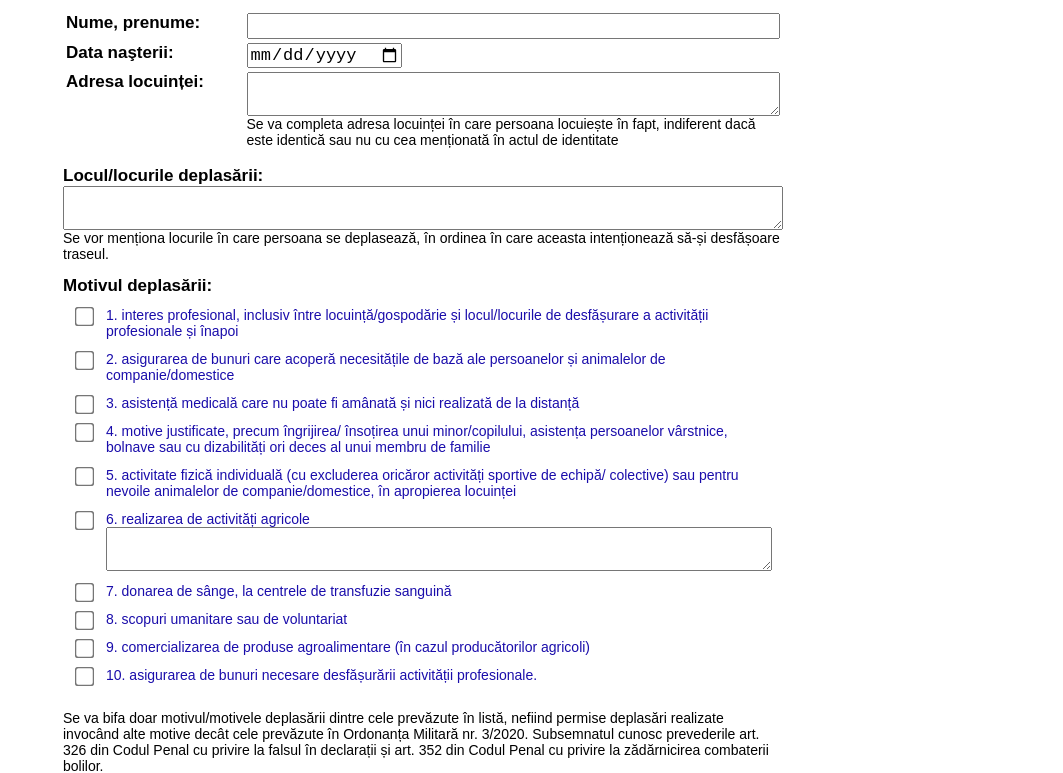
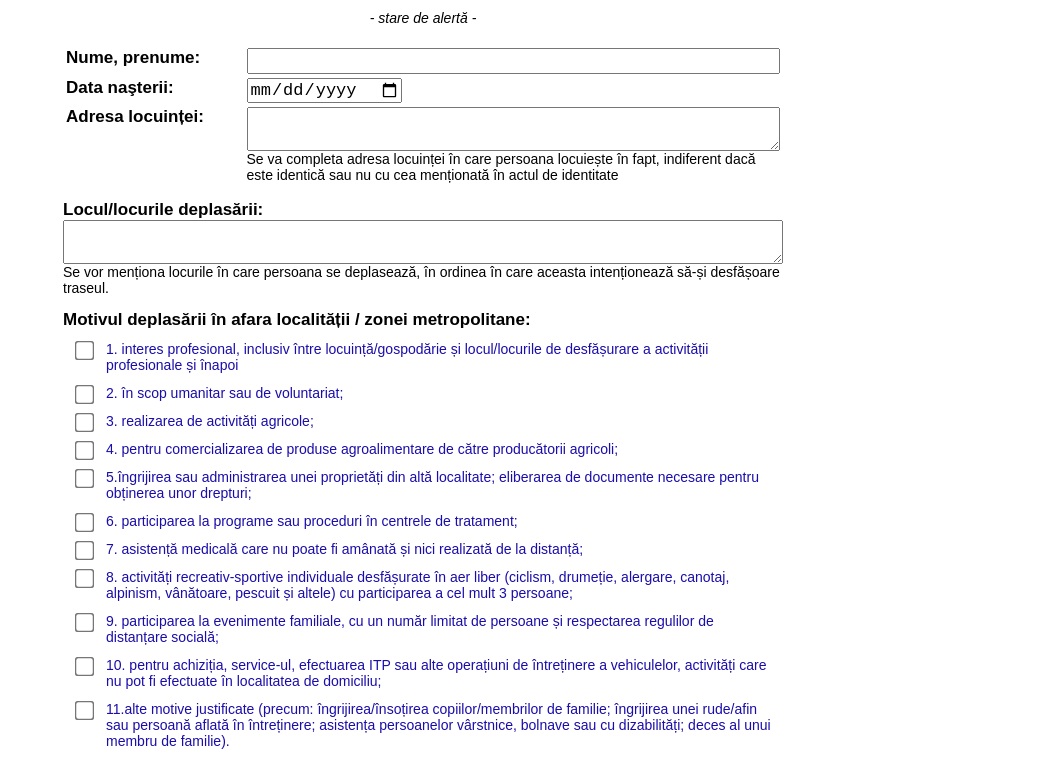
Before and after one commit to HerrAlien/declaratie-deplasare-externa, a plain HTML site: page index.html in a window 1280 px wide. Shown: the part 46-819 px from the top of the page, without its empty margins (217-1280 px from the left). Drawn offline with Linux system fonts and the light colour scheme.

Commit message:
correct text

```diff
--- a/index.html
+++ b/index.html
@@ -24,6 +24,7 @@
 <div id="buton-print"></div>
 
 <h1>DECLARAȚIE PE PROPRIE RĂSPUNDERE</h1>
+<h4>- stare de alertă -</h4>
 
 <table id="date-identificare-adresa">
     <tr>
@@ -53,7 +54,7 @@
 </div>
 
 <div id="motivul-deplasarii">
-<h2>Motivul deplasării:</h2>
+<h2>Motivul deplasării în afara localității / zonei metropolitane:</h2>
 <table>
 <tr>
     <td><input id="check-1" type="checkbox"></td>
@@ -62,53 +63,57 @@
 </tr>
 <tr>
     <td><input  id="check-2" type="checkbox"></td>
-    <td><label for="check-2">2. asigurarea de bunuri care acoperă necesitățile de bază ale persoanelor și animalelor de companie/domestice
+    <td><label for="check-2">2. în scop umanitar sau de voluntariat;
     </label></td>
 </tr>
 <tr>
     <td><input id="check-3"  type="checkbox"></td>
-    <td><label for="check-3">3. asistență medicală care nu poate fi amânată și nici realizată de la distanță
+    <td><label for="check-3">3. realizarea de activități agricole;
     </label></td>
 </tr>
 <tr>
     <td><input  id="check-4" type="checkbox"></td>
-    <td><label for="check-4">4. motive justificate, precum îngrijirea/ însoțirea unui minor/copilului, asistența persoanelor vârstnice, bolnave sau cu dizabilități ori deces al unui membru de familie
+    <td><label for="check-4">4. pentru comercializarea de produse agroalimentare de către producătorii agricoli;
     </label></td>
 </tr>
 <tr>
     <td><input id="check-5"  type="checkbox"></td>
-    <td><label for="check-5">5. activitate fizică individuală (cu excluderea oricăror activități sportive de echipă/ colective) sau pentru nevoile animalelor de companie/domestice, în apropierea locuinței
+    <td><label for="check-5">5.îngrijirea sau administrarea unei proprietăți din altă localitate; eliberarea de documente necesare pentru obținerea unor drepturi;
     </label></td>
 </tr>
 <tr>
     <td><input  id="check-6" type="checkbox"></td>
-    <td><label for="check-6">6. realizarea de activități agricole</label><br/>
-    <textarea id="activitati-agricole"></textarea>
+    <td><label for="check-6">6. participarea la programe sau proceduri în centrele de tratament;
     </td>
 </tr>
 <tr>
     <td><input  id="check-7" type="checkbox"></td>
-    <td><label for="check-7">7. donarea de sânge, la centrele de transfuzie sanguină
+    <td><label for="check-7">7. asistență medicală care nu poate fi amânată și nici realizată de la distanță;
     </label></td>
 </tr>
 <tr>
     <td><input  id="check-8" type="checkbox"></td>
-    <td><label for="check-8">8. scopuri umanitare sau de voluntariat
+    <td><label for="check-8">8. activități recreativ-sportive individuale desfășurate în aer liber (ciclism, drumeție, alergare, canotaj, alpinism, vânătoare, pescuit și altele) cu participarea a cel mult 3 persoane;
     </label></td>
 </tr>
 <tr>
     <td><input  id="check-9" type="checkbox"></td>
-    <td><label for="check-9">9. comercializarea de produse agroalimentare (în cazul producătorilor agricoli)
+    <td><label for="check-9">9. participarea la evenimente familiale, cu un număr limitat de persoane și respectarea regulilor de distanțare socială;
     </label></td>
 </tr>
 <tr>
     <td><input  id="check-10" type="checkbox"></td>
-    <td><label for="check-10">10. asigurarea de bunuri necesare desfășurării activității profesionale.
+    <td><label for="check-10">10. pentru achiziția, service-ul, efectuarea ITP sau alte operațiuni de întreținere a vehiculelor, activități care nu pot fi efectuate în localitatea de domiciliu;
+    </label></td>
+</tr>
+<tr>
+    <td><input  id="check-11" type="checkbox"></td>
+    <td><label for="check-11">11.alte motive justificate <span id="-exemplealte-activitati">(precum: îngrijirea/însoțirea copiilor/membrilor de familie; îngrijirea unei rude/afin sau persoană aflată în întreținere; asistența persoanelor vârstnice, bolnave sau cu dizabilități; deces al unui membru de familie).</span>
+
     </label></td>
 </tr>
 </table>
 <br/>
-Se va bifa doar motivul/motivele deplasării dintre cele prevăzute în listă, nefiind permise deplasări realizate invocând alte motive decât cele prevăzute în Ordonanța Militară nr. 3/2020. Subsemnatul cunosc prevederile art. 326 din Codul Penal cu privire la falsul în declarații și art. 352 din Codul Penal cu privire la zădărnicirea combaterii bolilor.
 </div>
 <table id="data-semnatura">
     <tr>
@@ -122,9 +127,6 @@ Se va bifa doar motivul/motivele deplasării dintre cele prevăzute în listă,
         </td>
     </tr>
 </table>
-<div id="footer">
-Persoanele care au împlinit vârsta de 65 de ani completează doar pentru motivele prevăzute în câmpurile 1-6, deplasarea fiind permisă zilnic doar în intervalul orar 11.00 – 13.00, iar în afara intervalului pentru motivele de la punctul 1 și punctul 6
-</div>
 <div id="version">
 </div>
     </body>
@@ -139,7 +141,7 @@ if ('serviceWorker' in navigator) {
     });
 }
 
-var CACHE_PREFIX = 'Cache-for-declaratie2503';
+var CACHE_PREFIX = 'Cache-for-declaratie-deplasare-externa';
 caches.keys().then(names => {
     var versions = "v";
     for (var i = 0; i < names.length; i++) {
--- a/serviceworker.js
+++ b/serviceworker.js
@@ -15,8 +15,8 @@ You should have received a copy of the GNU General Public License
 along with this program.  If not, see <https://www.gnu.org/licenses/>. */
 
 (function() {
-var CACHE_PREFIX = 'Cache-for-declaratie2503';
-var CACHE_VERSION = '7';
+var CACHE_PREFIX = 'Cache-for-declaratie-deplasare-externa';
+var CACHE_VERSION = '1';
 var CACHE_NAME = CACHE_PREFIX + '-' + CACHE_VERSION;
 
 var urlsToCache = [
--- a/style.css
+++ b/style.css
@@ -1,4 +1,4 @@
-h1
+h1, h4
 {
     text-align: center;
     width: 100%;
@@ -51,6 +51,13 @@ table
 #selectare-semnatura-fisier
 {
     display: none;
+}
+
+h4
+{
+    font-style:italic;
+    font-weight: normal;
+    margin-top: 0px;
 }
 
 @media screen
@@ -148,13 +155,9 @@ table
 
     @media print
     {
-        html, #footer
+        html
         {
             width: 210mm;
-        }
-
-        html
-        {
             height: 279mm;
         }
 
@@ -261,12 +264,6 @@ table
 
             #motivul-deplasarii
             {
-                border-spacing: 0;
+                border-spacing: 4mm;
             }
-
-            #footer
-            {
-                page-break: avoid;
-            }
-
 }
```
